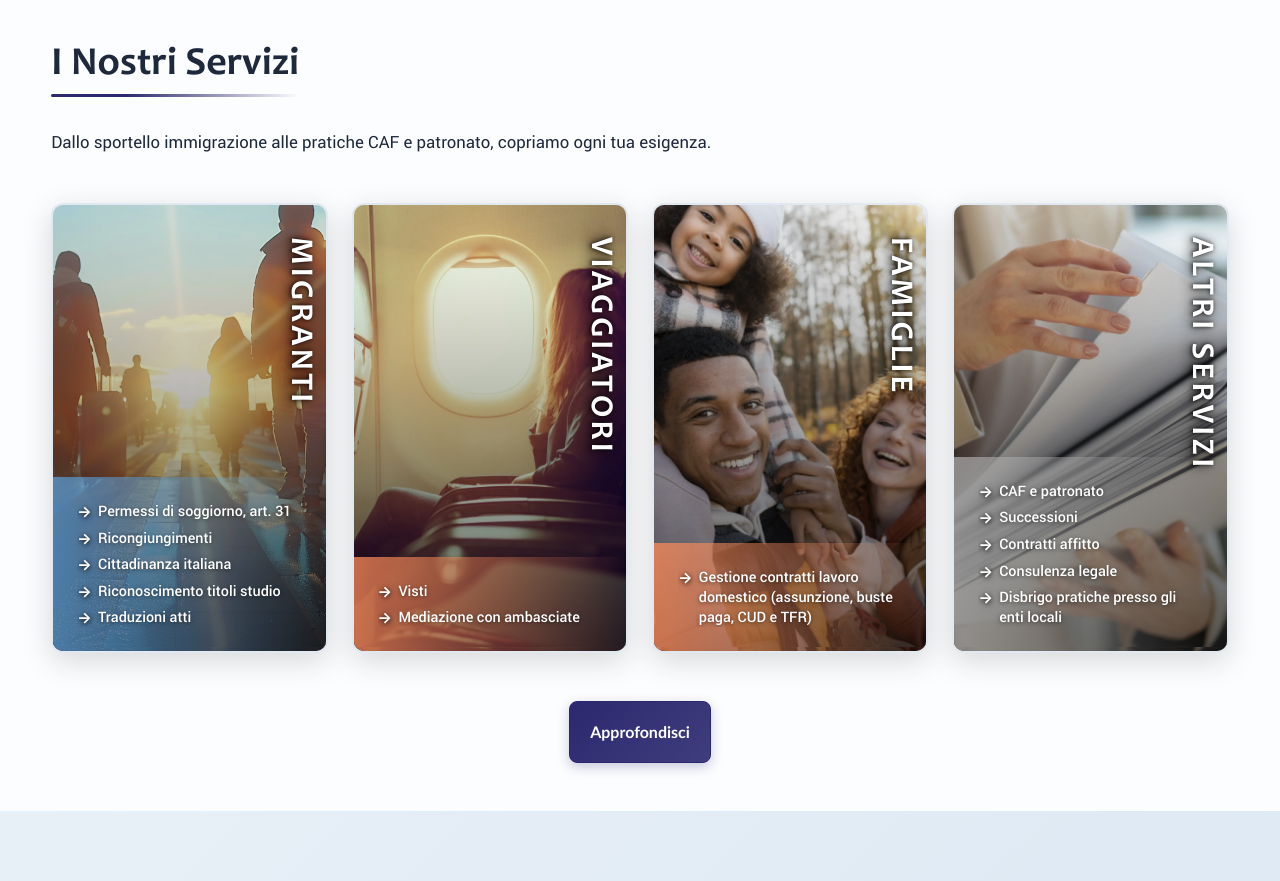
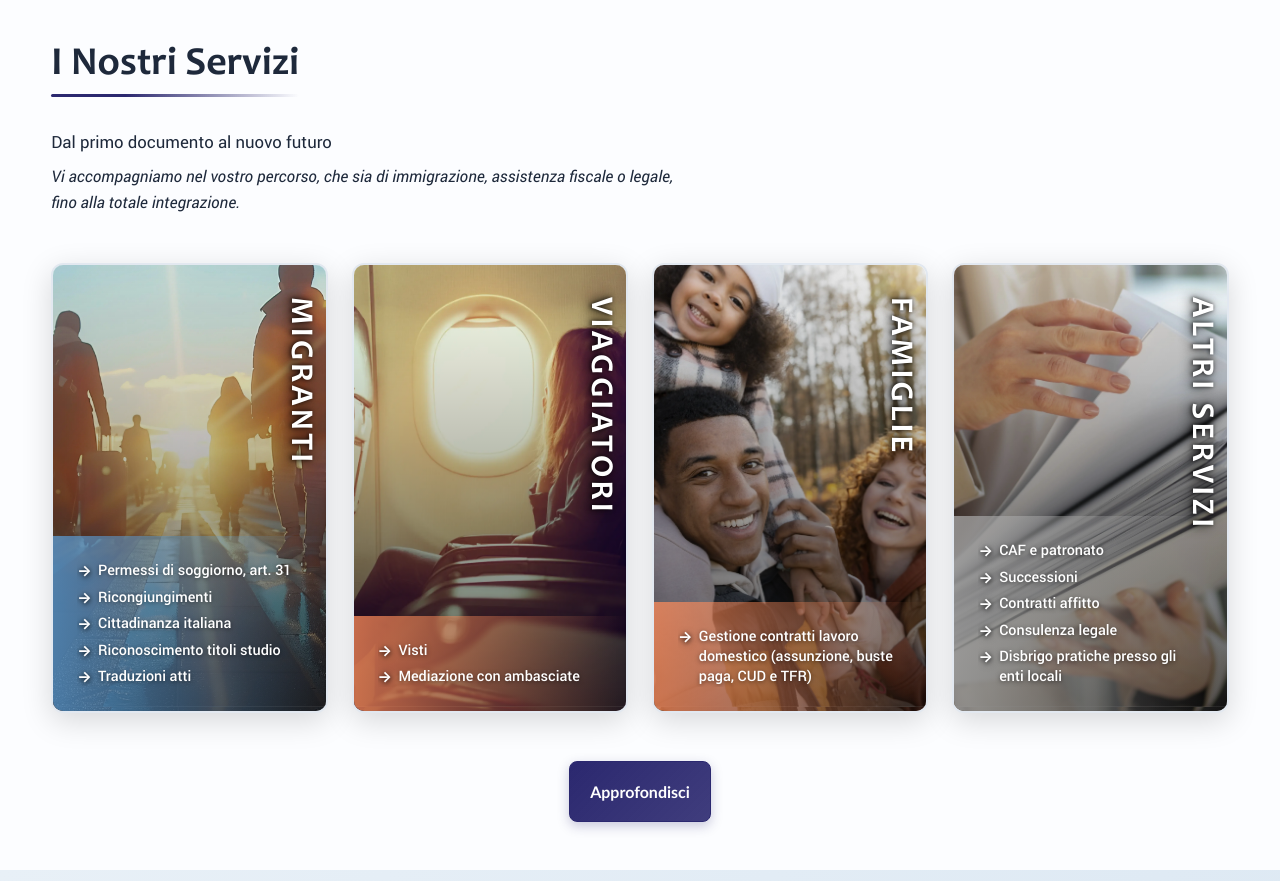
Before and after one commit to ZaZza402/pmws-last, a React (Vite) app: page / in a window 1280 px wide. Shown: the part 860-1741 px from the top of the page. Built offline with nearby package versions, Linux system fonts and the light colour scheme.

Commit message:
Update services section intro with new tagline and message - Changed main text to 'Dal primo documento al nuovo futuro' - Added italic subtitle: 'Vi accompagniamo nel vostro percorso...' - Fixed Italian grammar (accopaniamo -> accompagniamo) - Added .services-subtitle CSS styling with muted color

```diff
--- a/src/components/ServicesSection.css
+++ b/src/components/ServicesSection.css
@@ -16,8 +16,16 @@
 .services-intro {
   max-width: 70ch;
   color: var(--text);
-  margin: 1rem 0 3rem;
+  margin: 1rem 0 0.5rem;
   font-size: 1.05rem;
+  line-height: 1.6;
+}
+
+.services-subtitle {
+  max-width: 70ch;
+  color: var(--text-muted);
+  margin: 0.5rem 0 3rem;
+  font-size: 1rem;
   line-height: 1.6;
 }
 
--- a/src/components/ServicesSection.jsx
+++ b/src/components/ServicesSection.jsx
@@ -77,9 +77,12 @@ const ServicesSection = () => {
 
       <div className="container">
         <h2 className="section-title">I Nostri Servizi</h2>
-        <p className="services-intro">
-          Dallo sportello immigrazione alle pratiche CAF e patronato, copriamo
-          ogni tua esigenza.
+        <p className="services-intro">Dal primo documento al nuovo futuro</p>
+        <p className="services-subtitle">
+          <em>
+            Vi accompagniamo nel vostro percorso, che sia di immigrazione,
+            assistenza fiscale o legale, fino alla totale integrazione.
+          </em>
         </p>
 
         <div
```
